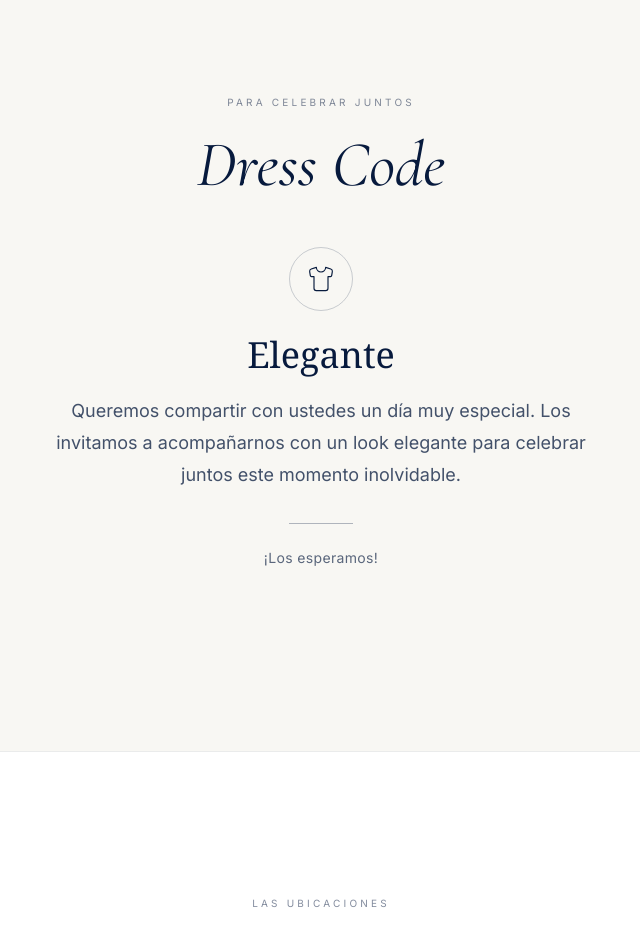
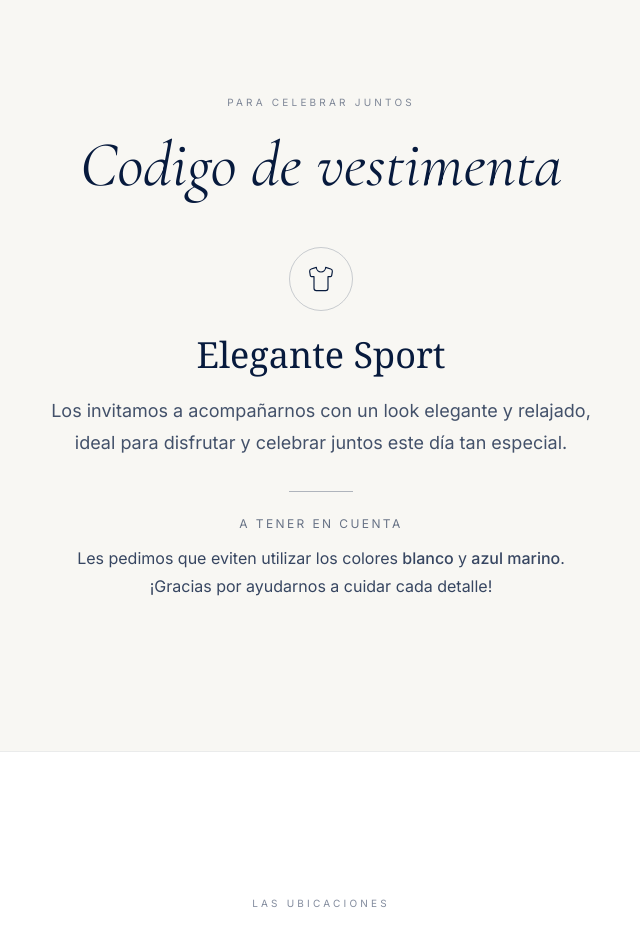
Before and after one commit to Lautaacode/wedding-invitation, a React (Vite) app: page / in a window 1280 px wide. Shown: the part 5380-6307 px from the top of the page, without its empty margins (319-959 px from the left). Built offline with nearby package versions, Linux system fonts and the light colour scheme; no server answers; a web font is replaced by a local one.

Commit message:
feat: change drescode info

```diff
--- a/src/components/DressCodeSection.tsx
+++ b/src/components/DressCodeSection.tsx
@@ -11,7 +11,7 @@ export function DressCodeSection() {
             <div className="mx-auto w-full max-w-3xl text-center">
                 <SectionHeader
                     eyebrow="PARA CELEBRAR JUNTOS"
-                    title="Dress Code"
+                    title="Codigo de vestimenta"
                 />
 
                 <motion.div
@@ -30,20 +30,29 @@ export function DressCodeSection() {
                     </div>
 
                     <h3 className="font-serif text-3xl sm:text-4xl">
-                        Elegante
+                        Elegante Sport
                     </h3>
 
                     <p className="mt-5 max-w-xl text-base leading-8 opacity-75 sm:text-lg">
-                        Queremos compartir con ustedes un día muy especial.
                         Los invitamos a acompañarnos con un look elegante
-                        para celebrar juntos este momento inolvidable.
+                        y relajado, ideal para disfrutar y celebrar juntos
+                        este día tan especial.
                     </p>
 
                     <div className="mt-8 h-px w-16 bg-current/30" />
 
-                    <p className="mt-6 text-sm tracking-wide opacity-65">
-                        ¡Los esperamos!
+                    <p className="mt-6 text-xs uppercase tracking-[0.2em] opacity-60">
+                        A tener en cuenta
                     </p>
+
+                    <p className="mt-3 max-w-lg text-sm leading-7 opacity-80 sm:text-base">
+                        Les pedimos que eviten utilizar los colores
+                        <span className="font-semibold"> blanco </span>
+                        y
+                        <span className="font-semibold"> azul marino</span>.
+                        ¡Gracias por ayudarnos a cuidar cada detalle!
+                    </p>
+
                 </motion.div>
             </div>
         </section>
```
